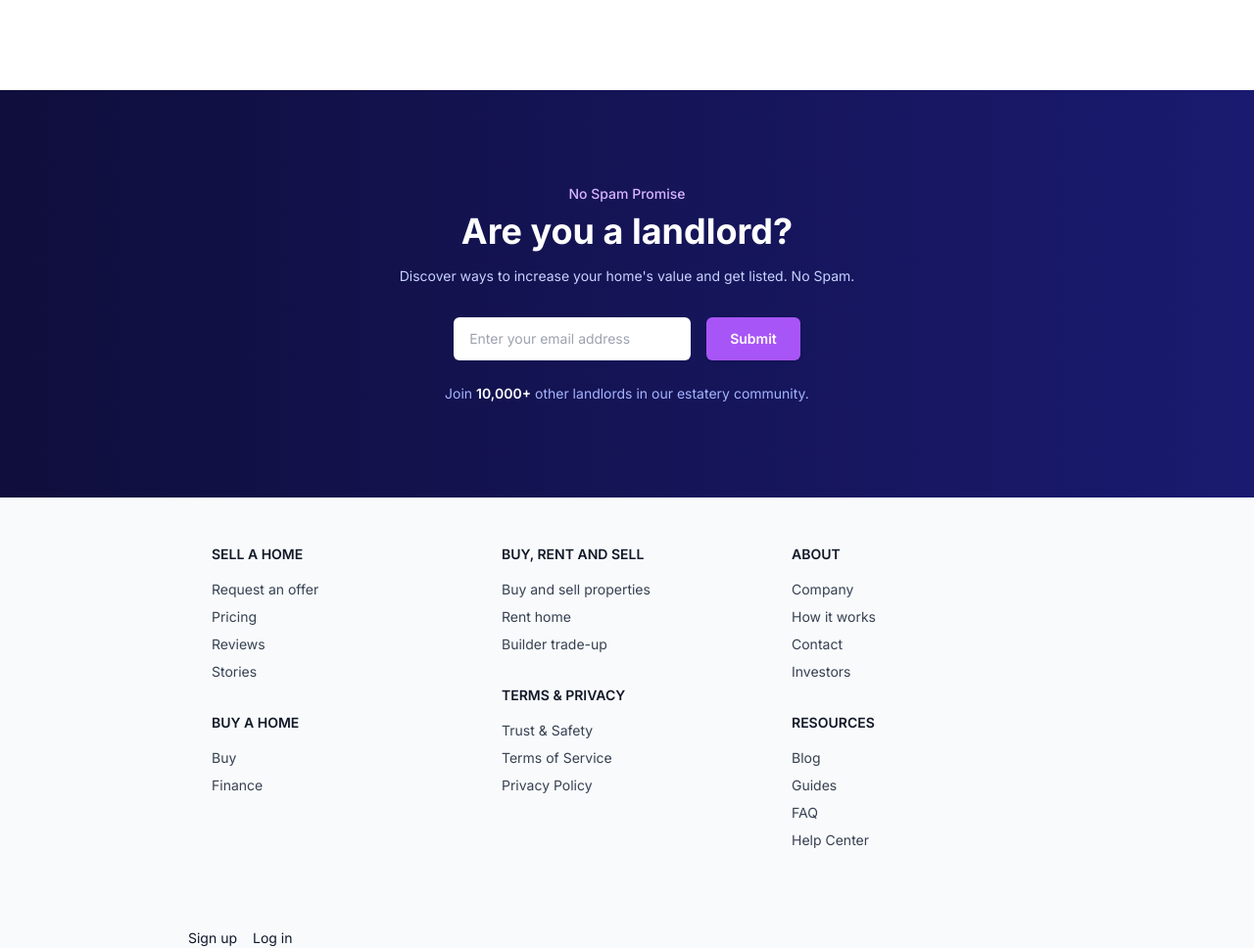
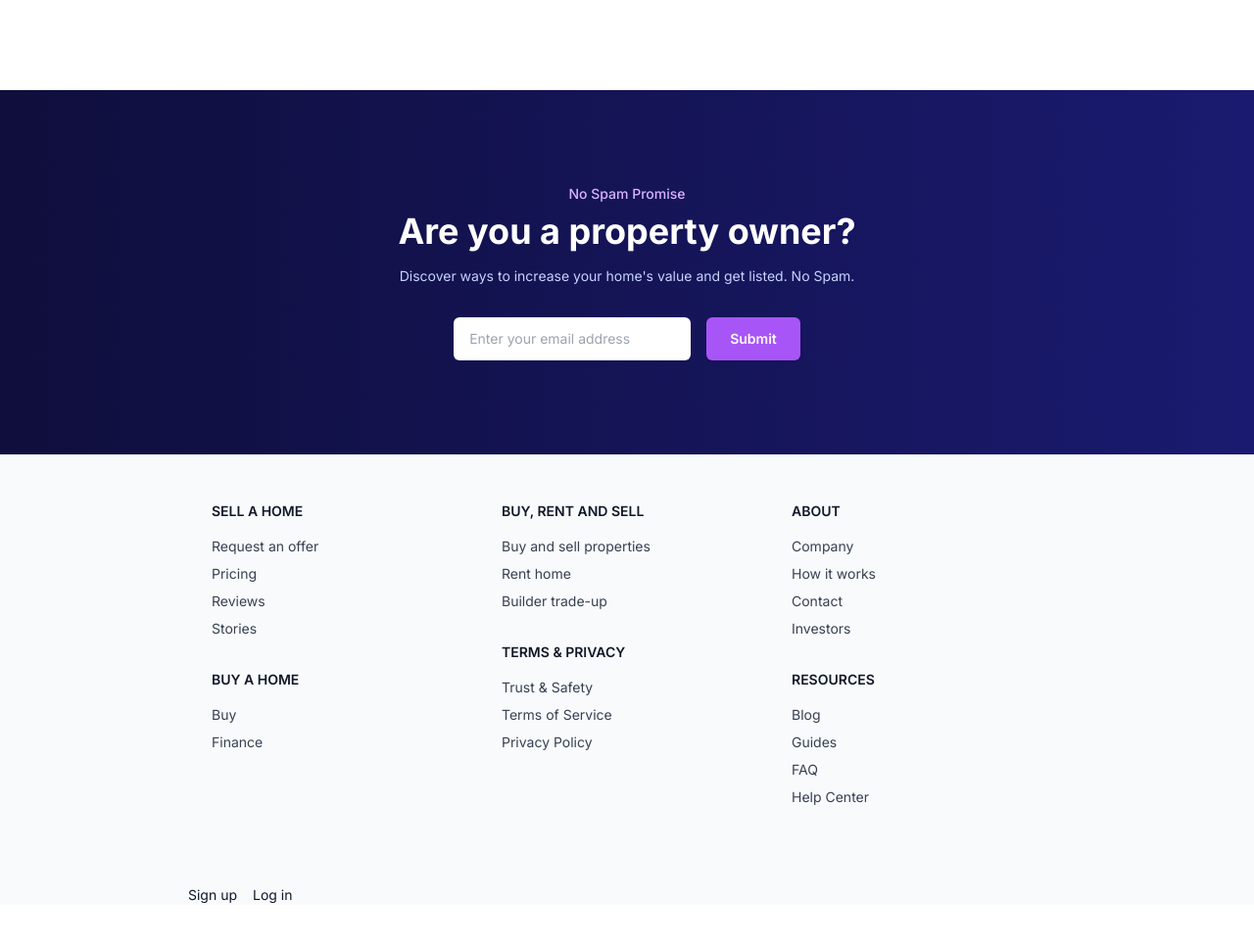
Before and after one commit to oppenheimm/VERKLEGT2, a Django app: page / in a window 1280 px wide. Shown: the part 1147-2115 px from the top of the page at 98% size. After the commit the page ends 2069 px from the top, so only its background shows below. Run offline with Django 5.2, Linux system fonts and the light colour scheme; data comes from the database, SQL or seed files in the repository; parts of the project's set-up code (start-up, migrations or seed data) failed here and were passed over; some libraries are stand-ins or nearby versions.

Commit message:
Update base.html

```diff
--- a/verklegt2/templates/base.html
+++ b/verklegt2/templates/base.html
@@ -31,7 +31,7 @@
 
   <body class="font-sans antialiased text-slate-900 flex flex-col min-h-screen">
     <!-- Header (unchanged) -->
-    <header class="bg-brand-light">
+    <header class="{% if request.user.is_authenticated and request.user.user_type != 'buyer' %}bg-blue-300{% else %}bg-brand-light{% endif %}">
       <div class="container mx-auto max-w-7xl px-6 py-6 flex items-center justify-between w-full">
         <a href="/" class="flex items-center gap-2 text-xl font-bold">
           <span class="text-2xl">🏰</span> Castle Apartments
@@ -84,7 +84,7 @@
       <section class="bg-gradient-to-r from-dark to-dark-700 text-white py-24">
       <div class="max-w-2xl mx-auto text-center px-4">
           <p class="text-purple-300 font-medium mb-2">No Spam Promise</p>
-          <h2 class="text-3xl md:text-4xl font-bold mb-4">Are you a landlord?</h2>
+          <h2 class="text-3xl md:text-4xl font-bold mb-4">Are you a property owner?</h2>
           <p class="text-indigo-200 mb-8">
           Discover ways to increase your home's value and get listed. No Spam.
           </p>
@@ -103,10 +103,6 @@
               Submit
           </button>
           </form>
-
-          <p class="text-sm text-indigo-300 mt-6">
-          Join <span class="font-semibold text-white">10,000+</span> other landlords in our estatery community.
-          </p>
       </div>
       </section>
 
```
